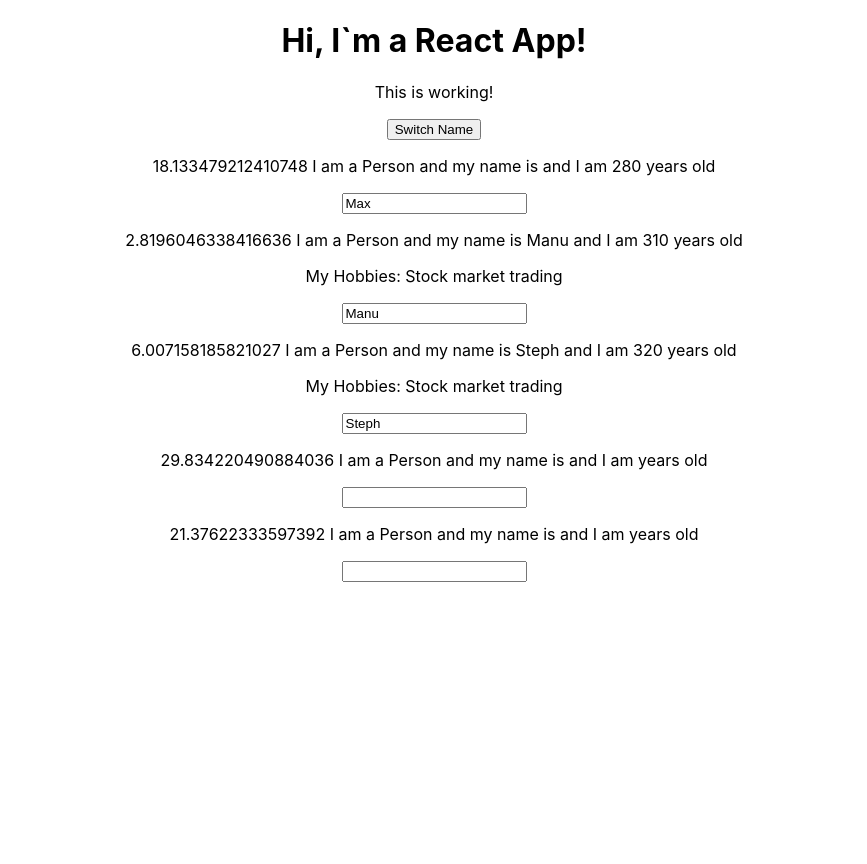
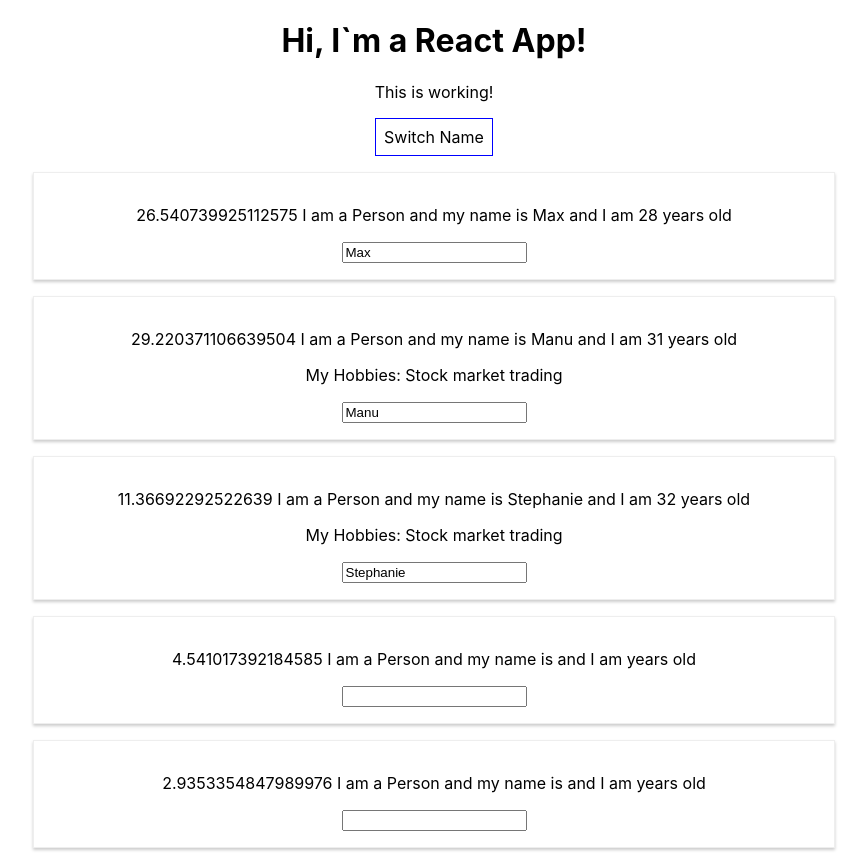
Before and after one commit to agarwalakt/react, a React (Create React App) app in the folder my-app/: page / in a window 1280 px wide. Both pictures are taken after a click on the button "Switch Name". Shown: the whole page, without its empty margins (206-1073 px from the left). Before the commit the page ends 800 px from the top, so only its background shows below. Built offline with nearby package versions, Linux system fonts and the light colour scheme.

Commit message:
conditional rendering

```diff
--- a/my-app/src/App.js
+++ b/my-app/src/App.js
@@ -9,7 +9,8 @@
   {name: 'Max', age: 28},
   {name: 'Manu', age: 31},
   {name: 'Stephanie', age: 32}
-]
+],
+showPersons: false
 }
 switchNameHandler = (newName) => {
   this.setState({
@@ -29,15 +30,30 @@
   ]
   })
 }
+togglePersonsHandler = () => {
+const doesShow = this.state.showPersons;
+this.setState({showPersons: !doesShow})
+}
+
 render (){
-
+const style = {
+  backgroundColor: 'white',
+  font: 'inherit',
+  border: '1px solid blue',
+  padding: '8px',
+  cursor: 'pointer'
+};
     return (
       // this is not an html tag, its a tag provided by react
   //className is used since its not html, and class is a reserved keyword
       <div className="App">
         <h1> Hi, I`m a React App!</h1>
         <p>This is working!</p>
-        <button onClick = {() =>{this.switchNameHandler()}}> Switch Name</button>
+        <button
+        style={style}
+        onClick = {this.togglePersonsHandler}> Switch Name</button>
+{ this.state.showPersons ?
+  <div>
 <Person
 name={this.state.persons[0].name}
  age={this.state.persons[0].age}
@@ -47,6 +63,8 @@
 <Person name={this.state.persons[2].name} age={this.state.persons[2].age}> My Hobbies: Stock market trading</Person>
 <Person />
 <Person />
+</div> : null}
+
       </div>
     );
 }
--- a/my-app/src/Person/Person.css
+++ b/my-app/src/Person/Person.css
@@ -0,0 +1,8 @@
+.Person {
+  width: 60%;
+  margin: 16px auto;
+  border: 1px solid #eee;
+  box-shadow: 0 2px 3px #ccc;
+  padding: 16px;
+  text-align: center;
+}
--- a/my-app/src/Person/Person.js
+++ b/my-app/src/Person/Person.js
@@ -1,8 +1,9 @@
 import React from 'react';
+import './Person.css';
 
 const person = (props) => {
   return (
-    <div>
+    <div className="Person">
 <p onClick={props.click}>{Math.random() * 30} I am a Person and my name is {props.name} and I am {props.age} years old</p>
 <p>{props.children}</p>
 
```
Also changed, not shown: 1 other file (tests, documents, lock files or other folders). Lines whose indentation alone changed are shown as unchanged.
